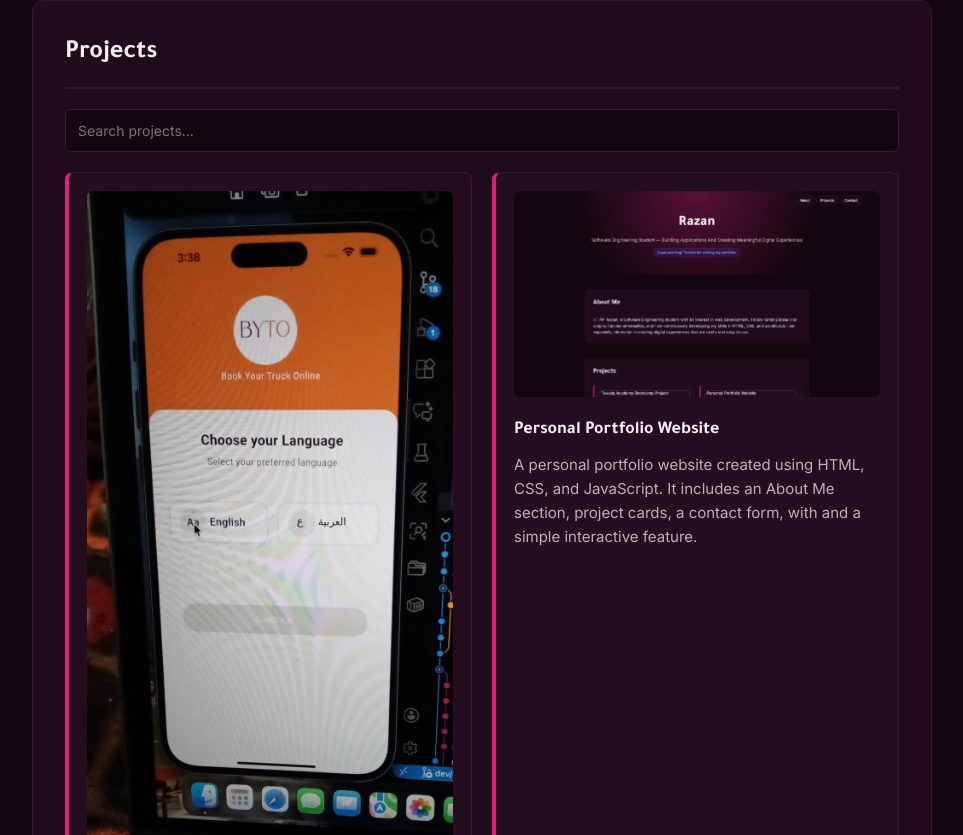
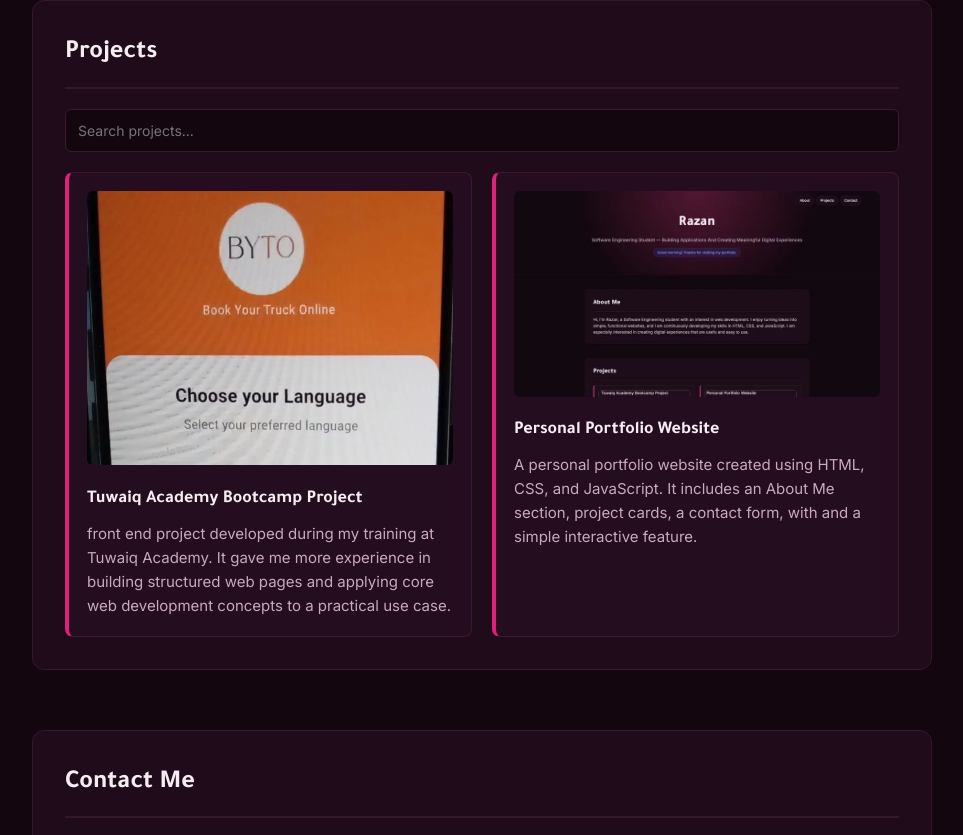
Before and after one commit to Razan8vi/202354910-RazanAlmubarak-assignment3, a plain HTML site: page index.html in a window 1280 px wide. Shown: the part 682-1517 px from the top of the page, without its empty margins (158-1121 px from the left). Drawn offline with Linux system fonts and the light colour scheme.

Commit message:
Compress project images and improve page loading
- Convert project images from JPG (368 KB + 319 KB) to resized WebP (12 KB + 13 KB)
- Remove the original large JPG files
- Add width/height and loading="lazy" to images to avoid layout shift
- Load the script with defer and preconnect to fonts.gstatic.com
- Remove the duplicated <ul class="projects-list"> and the unused Tajawal 500 weight

```diff
--- a/index.html
+++ b/index.html
@@ -7,7 +7,8 @@
 
 
     <link rel="preconnect" href="https://fonts.googleapis.com">
-    <link href="https://fonts.googleapis.com/css2?family=Tajawal:wght@500;700;800&family=Inter:wght@400;500;600&display=swap" rel="stylesheet">
+    <link rel="preconnect" href="https://fonts.gstatic.com" crossorigin>
+    <link href="https://fonts.googleapis.com/css2?family=Tajawal:wght@700;800&family=Inter:wght@400;500;600&display=swap" rel="stylesheet">
 
     <link rel="stylesheet" href="css/styles.css">
 </head>
@@ -57,12 +58,13 @@
             >
 
             <ul class="projects-list">
-            <ul class="projects-list">
     <li class="project-card">
         <img
-src="assets/images/project1.jpg"
- alt="  Tuwaiq Academy Bootcamp Project"
+            src="assets/images/byto-app.webp"
+            alt="BYTO app language selection screen"
             class="project-img"
+            width="640" height="480"
+            loading="lazy"
         >
 
         <h3>Tuwaiq Academy Bootcamp Project</h3>
@@ -76,9 +78,11 @@ src="assets/images/project1.jpg"
 
     <li class="project-card">
         <img
-src="assets/images/project2.jpg"
-alt=" Personal Portfolio Website"
+            src="assets/images/portfolio-a1.webp"
+            alt="Screenshot of my Assignment 1 portfolio website"
             class="project-img"
+            width="800" height="450"
+            loading="lazy"
         >
 
         <h3>Personal Portfolio Website</h3>
@@ -147,6 +151,6 @@ alt=" Personal Portfolio Website"
         <p>&copy;  Razan. Built for SWE 363 - Assignment 2.</p>
     </footer>
 
-    <script src="js/script.js"></script>
+    <script src="js/script.js" defer></script>
 </body>
 </html>
```
Also changed, not shown: assets/images/byto-app.webp (added), assets/images/portfolio-a1.webp (added), assets/images/project1.jpg (deleted), assets/images/project2.jpg (deleted).
